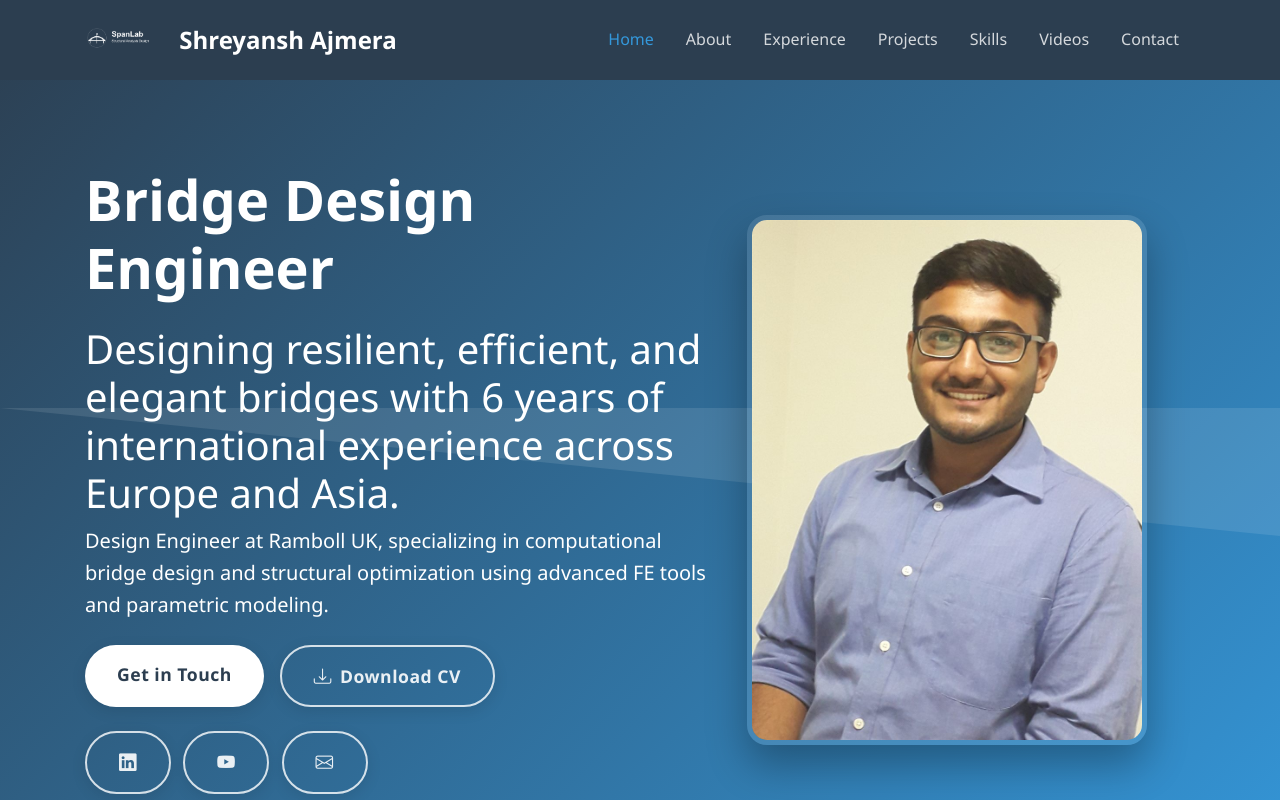
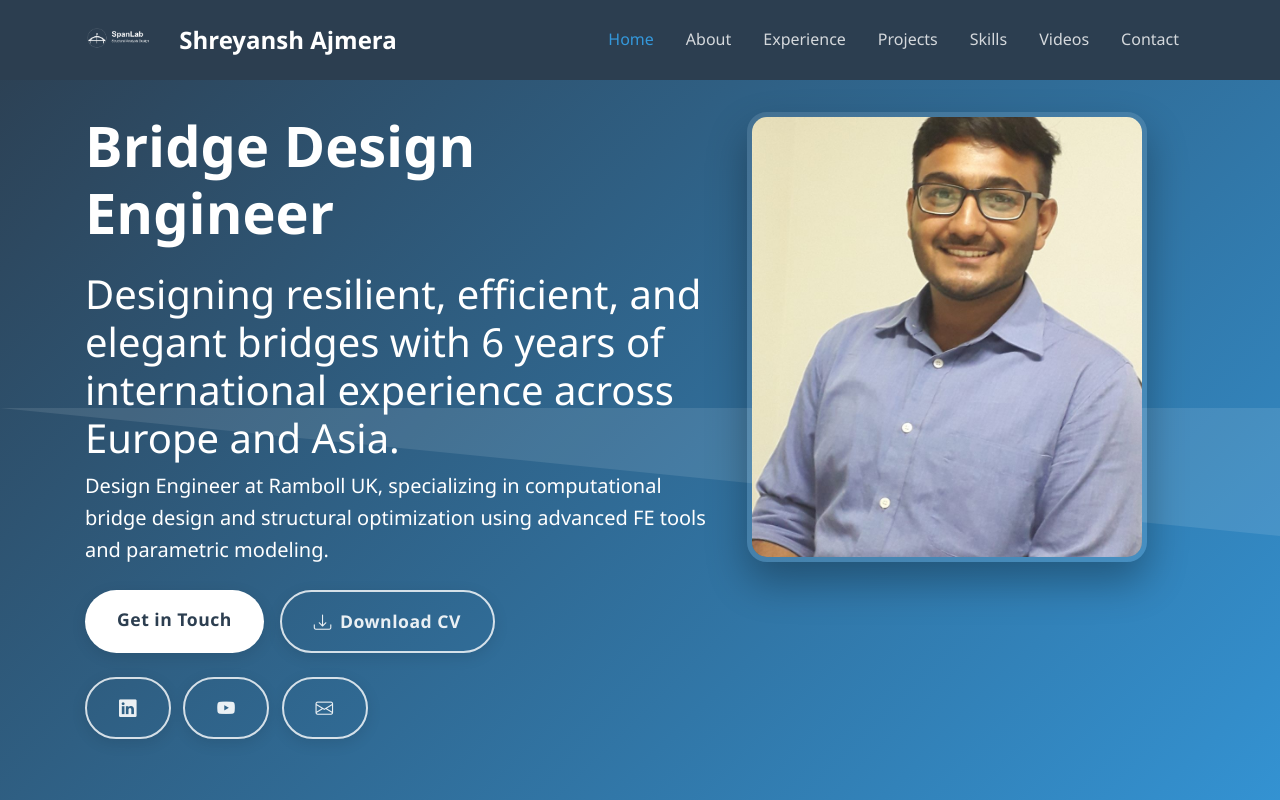
Before and after one commit to ajmerashreyansh52/shreyanshajmera.github.io, a plain HTML site: page index.html in a window 1280 px wide. Shown: the top 800 px of the page. Drawn offline with nearby package versions, Linux system fonts and the light colour scheme.

Commit message:
Update styles.css

```diff
--- a/styles.css
+++ b/styles.css
@@ -651,3 +651,88 @@ main {
         max-width: 250px;
     }
 }
+
+/* Hero Content Wrapper */
+.hero-content {
+    position: relative;
+}
+
+/* Profile Image - Aligned with text */
+.profile-image-wrapper {
+    position: relative;
+    display: block;
+    width: 100%;
+    animation: fadeInUp 1s ease-out 0.8s both;
+    margin-top: 0; /* Remove any default margins */
+}
+
+.profile-image {
+    width: 100%;
+    max-width: 400px;
+    height: auto;
+    border-radius: 20px;
+    box-shadow: 0 20px 40px rgba(0, 0, 0, 0.3);
+    border: 5px solid rgba(255, 255, 255, 0.1);
+    transition: transform 0.3s ease, box-shadow 0.3s ease;
+    display: block;
+
+    /* Critical: Set exact height to match text content */
+    height: calc(100% - 2rem); /* Subtract to account for any spacing */
+    object-fit: cover;
+    object-position: center;
+}
+
+/* Ensure the image container matches the text height */
+.hero-section .col-lg-5 {
+    height: 100%;
+}
+
+.hero-section .col-lg-5 .profile-image-wrapper {
+    height: 100%;
+    display: flex;
+    align-items: flex-start;
+}
+
+/* Calculate height based on text content */
+@media (min-width: 992px) {
+    .profile-image {
+        /* This will make the image exactly match the height from "Bridge Design Engineer" to "modeling." */
+        height: auto;
+        aspect-ratio: 3/4; /* Adjust this ratio based on your photo */
+        max-height: 450px; /* Set a reasonable max height */
+    }
+
+    .hero-section .row {
+        align-items: flex-start !important;
+        padding-top: 2rem; /* Add some top padding to align properly */
+    }
+}
+
+.profile-image:hover {
+    transform: translateY(-10px) scale(1.02);
+    box-shadow: 0 30px 60px rgba(0, 0, 0, 0.4);
+}
+
+/* Mobile responsiveness for profile image */
+@media (max-width: 992px) {
+    .hero-section .col-lg-5 {
+        margin-top: 3rem;
+    }
+
+    .profile-image-wrapper {
+        text-align: center;
+        height: auto;
+    }
+
+    .profile-image {
+        max-width: 300px;
+        height: auto;
+        margin: 0 auto;
+    }
+}
+
+@media (max-width: 768px) {
+    .profile-image {
+        max-width: 250px;
+    }
+}
```
